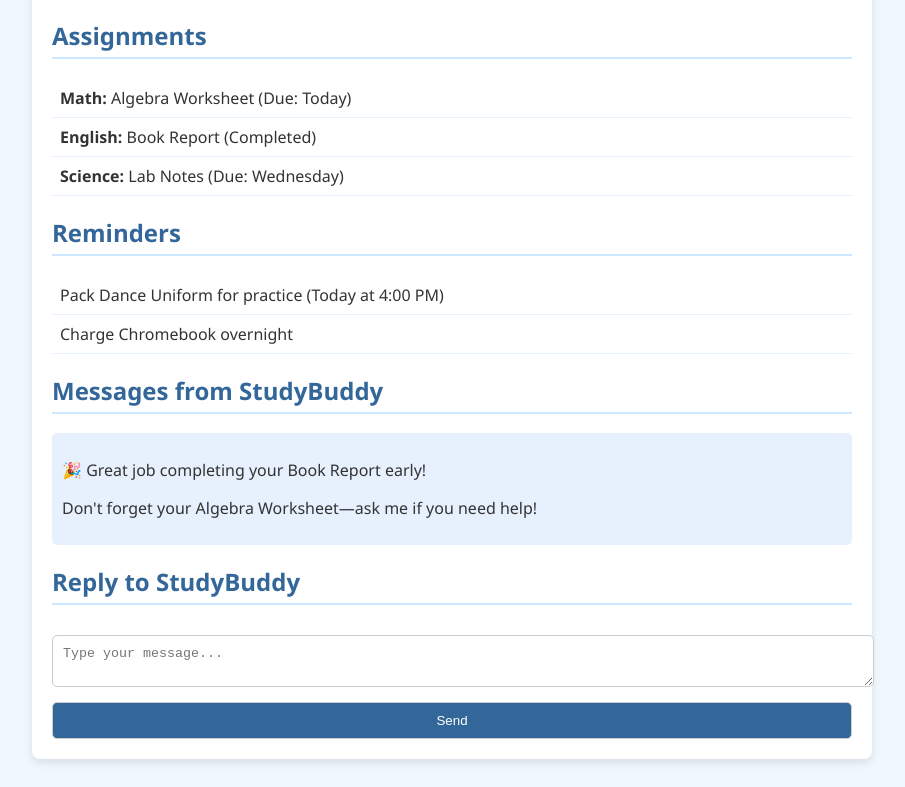
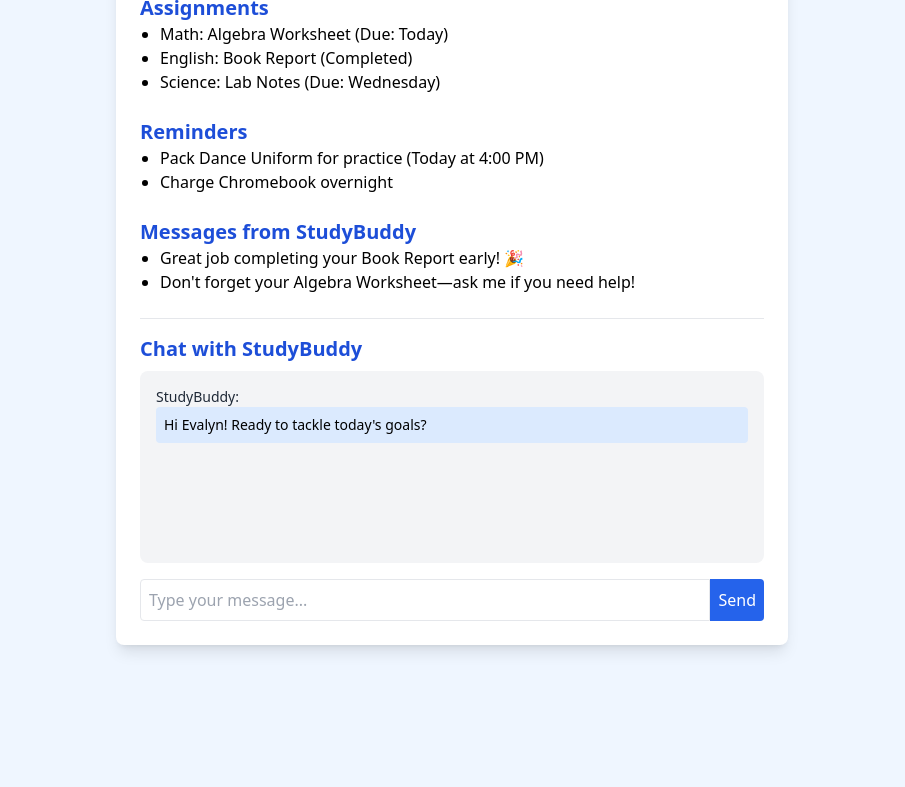
Before and after one commit to SaunteringVagabond/studybuddy-dashboard, a plain HTML site: page index.html in a window 1280 px wide. Shown: the part 122-909 px from the top of the page, without its empty margins (188-1093 px from the left). After the commit the page ends 800 px from the top, so only its background shows below. Drawn offline with nearby package versions, Linux system fonts and the light colour scheme.

Commit message:
Update index.html

```diff
--- a/index.html
+++ b/index.html
@@ -1,100 +1,80 @@
 <!DOCTYPE html>
 <html lang="en">
+<head>
+    <meta charset="UTF-8">
+    <meta name="viewport" content="width=device-width, initial-scale=1.0">
+    <title>Evalyn's StudyBuddy Dashboard</title>
+    <script src="https://cdn.tailwindcss.com"></script>
+</head>
+<body class="bg-blue-50 p-8 font-sans">
+    <div class="max-w-2xl mx-auto bg-white shadow-lg rounded-lg p-6">
+        <h1 class="text-3xl font-bold text-blue-800 mb-6">Evalyn's StudyBuddy Dashboard</h1>
 
-<head>
-  <meta charset="UTF-8">
-  <meta name="viewport" content="width=device-width, initial-scale=1.0">
-  <title>Evalyn's StudyBuddy Dashboard</title>
-  <style>
-    body {
-      font-family: 'Segoe UI', Tahoma, Geneva, Verdana, sans-serif;
-      background-color: #f0f8ff;
-      padding: 20px;
-      color: #333;
-    }
+        <div class="mb-6">
+            <h2 class="text-xl font-semibold text-blue-700">Assignments</h2>
+            <ul class="list-disc pl-5">
+                <li>Math: Algebra Worksheet (Due: Today)</li>
+                <li>English: Book Report (Completed)</li>
+                <li>Science: Lab Notes (Due: Wednesday)</li>
+            </ul>
+        </div>
 
-    .container {
-      max-width: 800px;
-      margin: auto;
-      background-color: #ffffff;
-      padding: 20px;
-      border-radius: 8px;
-      box-shadow: 0 4px 8px rgba(0, 0, 0, 0.1);
-    }
+        <div class="mb-6">
+            <h2 class="text-xl font-semibold text-blue-700">Reminders</h2>
+            <ul class="list-disc pl-5">
+                <li>Pack Dance Uniform for practice (Today at 4:00 PM)</li>
+                <li>Charge Chromebook overnight</li>
+            </ul>
+        </div>
 
-    h1,
-    h2 {
-      color: #336699;
-      border-bottom: 2px solid #cce7ff;
-      padding-bottom: 5px;
-    }
+        <div class="mb-6">
+            <h2 class="text-xl font-semibold text-blue-700">Messages from StudyBuddy</h2>
+            <ul class="list-disc pl-5">
+                <li>Great job completing your Book Report early! 🎉</li>
+                <li>Don't forget your Algebra Worksheet—ask me if you need help!</li>
+            </ul>
+        </div>
 
-    ul {
-      list-style: none;
-      padding-left: 0;
-    }
+        <hr class="my-4">
 
-    li {
-      padding: 8px;
-      border-bottom: 1px solid #e7f0fd;
-    }
+        <div>
+            <h2 class="text-xl font-semibold text-blue-700 mb-2">Chat with StudyBuddy</h2>
+            <div id="chatBox" class="bg-gray-100 rounded-lg p-4 h-48 overflow-auto mb-4">
+                <div class="mb-2">
+                    <div class="text-sm font-medium text-gray-800">StudyBuddy:</div>
+                    <div class="bg-blue-100 rounded p-2 text-sm">Hi Evalyn! Ready to tackle today's goals?</div>
+                </div>
+            </div>
 
-    .messages,
-    .reply {
-      background-color: #e7f0fd;
-      padding: 10px;
-      margin-top: 10px;
-      border-radius: 5px;
-    }
-
-    textarea,
-    button {
-      width: 100%;
-      padding: 10px;
-      margin-top: 10px;
-      border-radius: 5px;
-      border: 1px solid #cccccc;
-    }
-
-    button {
-      background-color: #336699;
-      color: white;
-      cursor: pointer;
-    }
-
-    button:hover {
-      background-color: #254a73;
-    }
-  </style>
-</head>
-
-<body>
-  <div class="container">
-    <h1>Evalyn's StudyBuddy Dashboard</h1>
-
-    <h2>Assignments</h2>
-    <ul>
-      <li><strong>Math:</strong> Algebra Worksheet (Due: Today)</li>
-      <li><strong>English:</strong> Book Report (Completed)</li>
-      <li><strong>Science:</strong> Lab Notes (Due: Wednesday)</li>
-    </ul>
-
-    <h2>Reminders</h2>
-    <ul>
-      <li>Pack Dance Uniform for practice (Today at 4:00 PM)</li>
-      <li>Charge Chromebook overnight</li>
-    </ul>
-
-    <h2>Messages from StudyBuddy</h2>
-    <div class="messages">
-      <p>🎉 Great job completing your Book Report early!</p>
-      <p>Don't forget your Algebra Worksheet—ask me if you need help!</p>
+            <div class="flex">
+                <input type="text" id="chatInput" class="flex-grow p-2 border rounded-l" placeholder="Type your message...">
+                <button id="chatSend" class="bg-blue-600 text-white p-2 rounded-r hover:bg-blue-700">Send</button>
+            </div>
+        </div>
     </div>
 
-    <h2>Reply to StudyBuddy</h2>
-    <textarea placeholder="Type your message..."></textarea>
-    <button>Send</button>
-  </div>
+    <script>
+        document.getElementById('chatSend').addEventListener('click', function() {
+            const chatInput = document.getElementById('chatInput');
+            const chatBox = document.getElementById('chatBox');
+
+            if (chatInput.value.trim() !== '') {
+                const evalynMessage = document.createElement('div');
+                evalynMessage.innerHTML = `
+                    <div class="text-sm font-medium text-gray-800">Evalyn:</div>
+                    <div class="bg-green-100 rounded p-2 text-sm">${chatInput.value}</div>`;
+
+                chatBox.appendChild(evalynMessage);
+                chatInput.value = '';
+                chatBox.scrollTop = chatBox.scrollHeight;
+            }
+        });
+
+        document.getElementById('chatInput').addEventListener('keypress', function(e) {
+            if (e.key === 'Enter') {
+                document.getElementById('chatSend').click();
+            }
+        });
+    </script>
 </body>
-
 </html>
```
